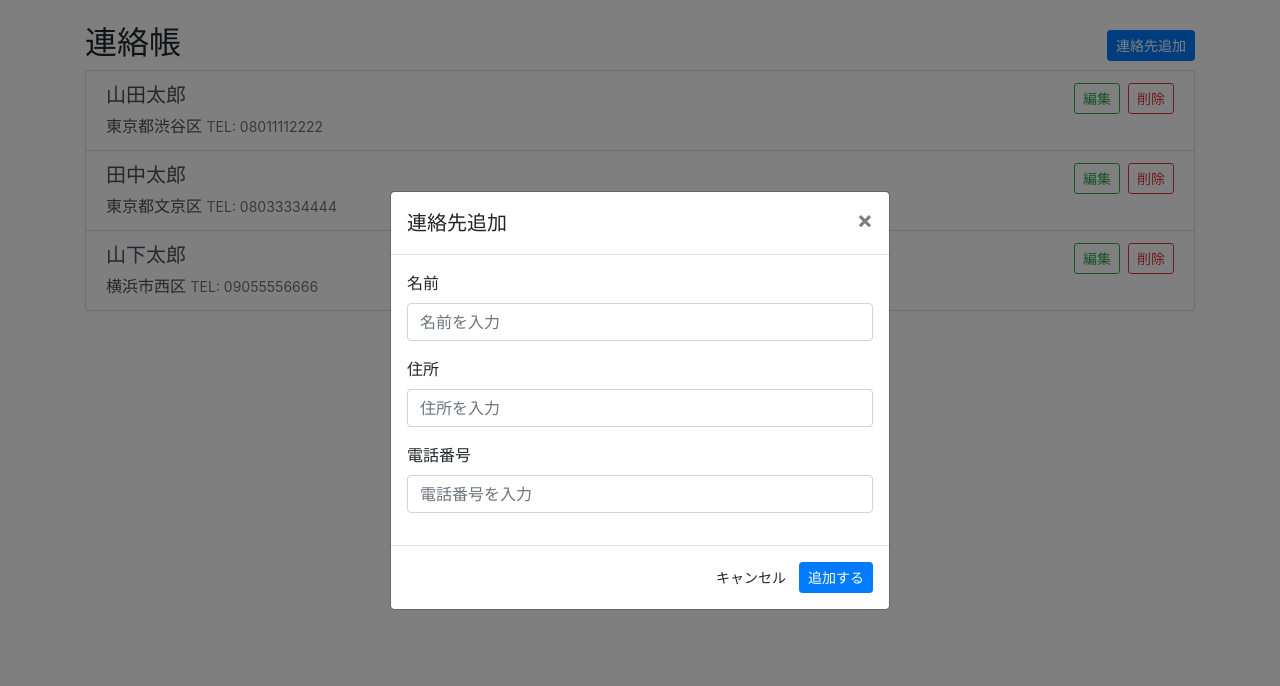
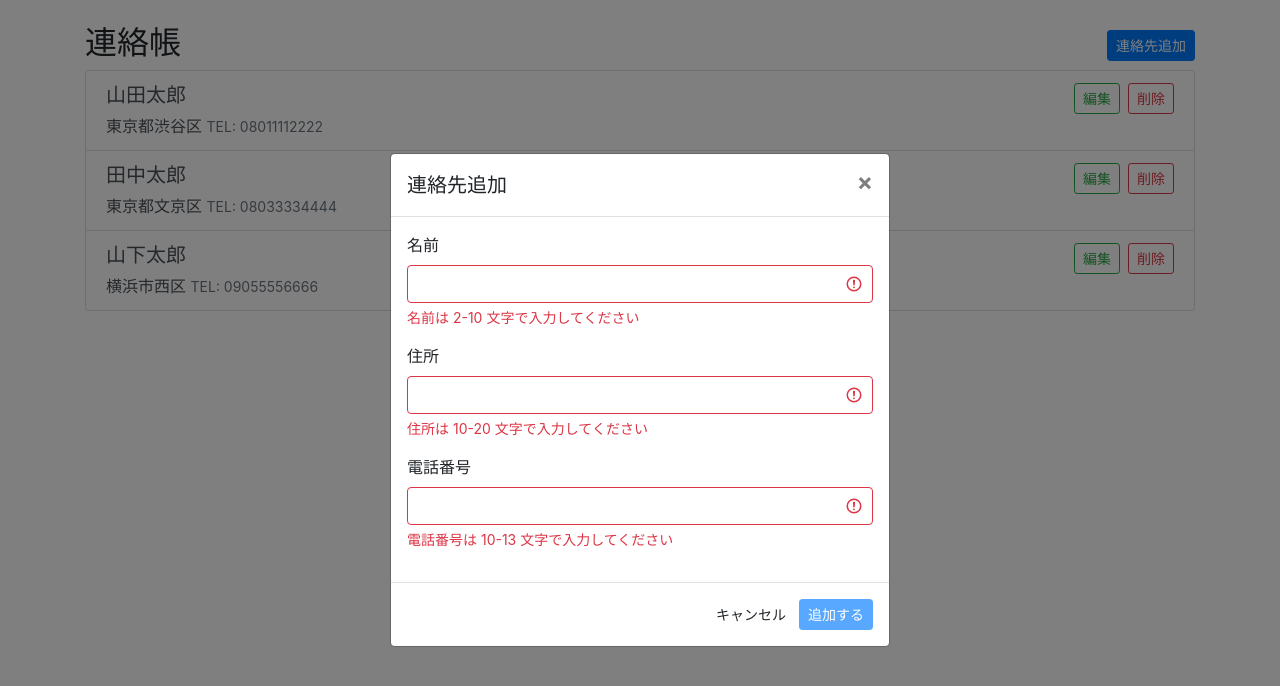
Before and after one commit to chainbow/dapp-example-contacts, a Vue app: page / in a window 1280 px wide. Both pictures are taken after a click on the button "連絡先追加". Shown: the top 686 px of the page. Built offline with nearby package versions, Linux system fonts and the light colour scheme.

Commit message:
add validate

```diff
--- a/package.json
+++ b/package.json
@@ -15,6 +15,7 @@
   "dependencies": {
     "bootstrap-vue": "2.0.0-rc.11",
     "vue": "^2.5.2",
+    "vuelidate": "^0.7.4",
     "web3": "1.0.0-beta.36"
   },
   "devDependencies": {
--- a/src/App.vue
+++ b/src/App.vue
@@ -27,13 +27,16 @@
     <b-modal v-model="modalShow" :title="modalTitle" centered>
       <b-form>
         <b-form-group label="名前" label-for="name">
-          <b-form-input type="text" v-model="form.contact.name" required placeholder="名前を入力" ></b-form-input>
+          <b-form-input type="text" v-model="form.contact.name" :state="!$v.form.contact.name.$invalid" aria-describedby="nameFeedback"></b-form-input>
+          <b-form-invalid-feedback id="nameFeedback">名前は 2-10 文字で入力してください</b-form-invalid-feedback>
         </b-form-group>
         <b-form-group label="住所" label-for="address">
-          <b-form-input type="text" v-model="form.contact.address" required placeholder="住所を入力" ></b-form-input>
+          <b-form-input type="text" v-model="form.contact.address" :state="!$v.form.contact.address.$invalid" aria-describedby="addressFeedback"></b-form-input>
+          <b-form-invalid-feedback id="addressFeedback">住所は 10-20 文字で入力してください</b-form-invalid-feedback>
         </b-form-group>
         <b-form-group label="電話番号" label-for="tel">
-          <b-form-input type="text" v-model="form.contact.tel" required placeholder="電話番号を入力" ></b-form-input>
+          <b-form-input type="text" v-model="form.contact.tel" :state="!$v.form.contact.tel.$invalid" aria-describedby="telFeedback" ></b-form-input>
+          <b-form-invalid-feedback id="telFeedback">電話番号は 10-13 文字で入力してください</b-form-invalid-feedback>
         </b-form-group>
       </b-form>
 
@@ -42,7 +45,7 @@
           <b-btn size="sm" variant="default" @click="modalShow = false">
             キャンセル
           </b-btn>
-          <b-btn size="sm" class="ml-1" :variant="modalButtonClass" @click="saveContact">
+          <b-btn size="sm" class="ml-1" :variant="modalButtonClass" @click="saveContact" :disabled="$v.form.$invalid">
             {{modalButtonText}}
           </b-btn>
         </div>
@@ -53,9 +56,14 @@
 
 <script>
 import Vue from 'vue'
+import { validationMixin } from "vuelidate"
+import { required, minLength, maxLength } from "vuelidate/lib/validators"
 
 export default {
   name: "App",
+  mixins: [
+    validationMixin
+  ],
   data () {
     return {
       modalShow: false,
@@ -64,6 +72,10 @@ export default {
       modalButtonClass: 'primary',
       form: {
         contact: {
+          id: null,
+          name: null,
+          address: null,
+          tel: null
         }
       },
       contancts: [
@@ -71,6 +83,27 @@ export default {
         { id: 2, name: '田中太郎', address: '東京都文京区', tel: '08033334444' },
         { id: 3, name: '山下太郎', address: '横浜市西区', tel: '09055556666' },
       ]
+    }
+  },
+  validations: {
+    form: {
+      contact: {
+        name: {
+          required,
+          minLength: minLength(2),
+          maxLength: maxLength(10)
+        },
+        address: {
+          required,
+          minLength: minLength(10),
+          maxLength: maxLength(20)
+        },
+        tel: {
+          required,
+          minLength: minLength(10),
+          maxLength: maxLength(13)
+        },
+      },
     }
   },
   methods: {
```
Also changed, not shown: 1 other file (tests, documents, lock files or other folders).
